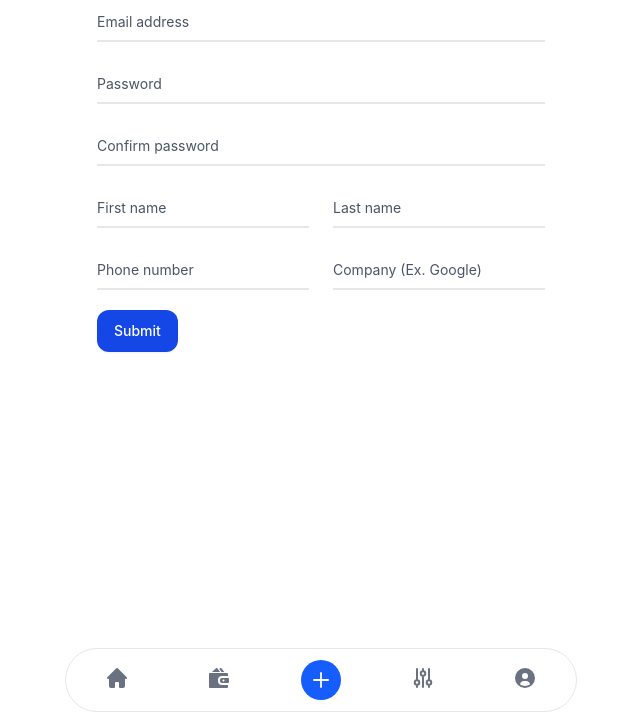
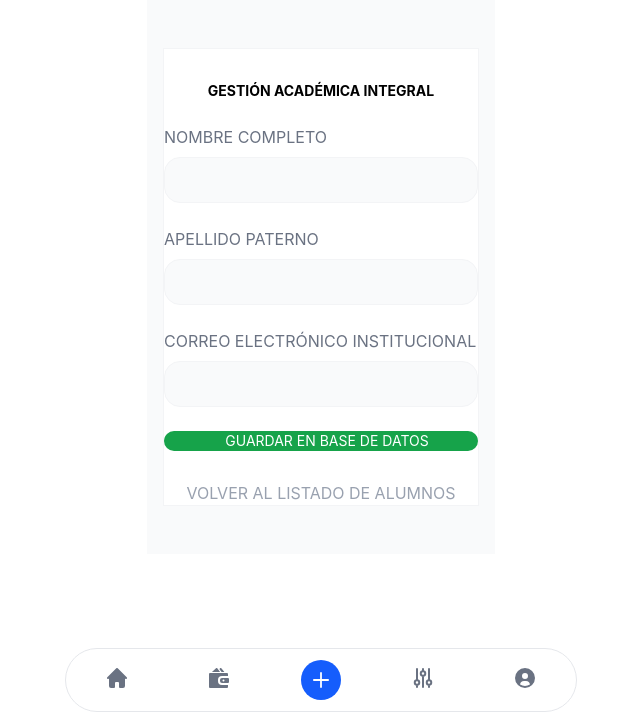
Before and after one commit to IDGS-805-23002597/FlaskBDIDGS805, a Flask app: page /Alumnos in a window 1280 px wide. Shown: the part 72-800 px from the top of the page, without its empty margins (319-959 px from the left). Run offline with Flask 3, Linux system fonts and the light colour scheme; some libraries are stand-ins or nearby versions.

Commit message:
Insertar17-02-2026

```diff
--- a/app.py
+++ b/app.py
@@ -1,18 +1,40 @@
 from flask import Flask, render_template
+from flask import request, redirect, url_for, flash
+from flask_wtf.csrf import CSRFProtect
+from config import DevelopmentConfig
+import forms
+from models import db, Alumnos
 
 app = Flask(__name__)
+app.config.from_object(DevelopmentConfig)
+db.init_app(app)
+csrf = CSRFProtect()
 
 @app.errorhandler(404)
 def page_not_fount(e):
  return render_template("404.html"),404
 
+@app.route("/",methods=['GET','POST'])
 @app.route("/index")
 def index():
-	return render_template("index.html")
+	create_form=forms.UserForm(request.form)
+	alumnos = Alumnos.query.all()
+	return render_template("index.html", form=create_form, alumnos=alumnos)
 
-@app.route('/Alumnos')
+@app.route('/Alumnos', methods=['GET','POST'])
 def alumnos():
-	return render_template("Alumnos.html")
+	create_form=forms.UserForm(request.form)
+	if request.method == 'POST':
+		alum =Alumnos(nombre=create_form.nombre.data,
+					  apaterno=create_form.apaterno.data,
+					  email=create_form.email.data,)
+		db.session.add(alum)
+		db.session.commit()
+		return redirect(url_for('index'))
+	return render_template("Alumnos.html", form=create_form)
+
 
 if __name__ == '__main__':
-	app.run(debug=True)
+	with app.app_context():
+		db.create_all()
+	app.run()
--- a/config.py
+++ b/config.py
@@ -8,5 +8,5 @@ class Config (object):
 
 class DevelopmentConfig(Config):
     DEBUG=True
-    SQLALCHEMY_DATABASE_URI='mysql+pymysql://root:root@127.0.0.1/bdidgs805'
+    SQLALCHEMY_DATABASE_URI='mysql+pymysql://root:2226@127.0.0.1/bdidgs805'
     SQLALCHEMY_TRACK_MODIFICATIONS=False
--- /dev/null
+++ b/forms.py
@@ -0,0 +1,19 @@
+from wtforms import Form
+from wtforms import IntegerField, StringField, PasswordField
+from wtforms import EmailField
+from wtforms import validators
+
+class UserForm(Form):
+    id=IntegerField("id",[
+        validators.DataRequired(message="El campo es requerido"),
+        validators.NumberRange(min=100, max=1000, message="Ingrese valor valido")
+    ])
+    nombre=StringField("nombre",
+    [validators.DataRequired(message="El campo es requerido"),
+     validators.length(min=4, max=10, message="El campo es requerido")])
+
+    apaterno=StringField("apellido Paterno",
+    [validators.DataRequired(message="El campo es requerido")])
+
+    email=EmailField("coreo",
+    [validators.Email(message="Ingresa un correo valido")])
--- a/templates/Alumnos.html
+++ b/templates/Alumnos.html
@@ -1,39 +1,69 @@
-{% extends "layout.html" %} {%block container %}
-{%import "_macros.html" as macros%}
+{% extends "layout.html" %}
+{% block container %}
+{% import "_macros.html" as macros %}
 
-<form class="max-w-md mx-auto">
-  <div class="relative z-0 w-full mb-5 group">
-      <input type="email" name="floating_email" id="floating_email" class="block py-2.5 px-0 w-full text-sm text-heading bg-transparent border-0 border-b-2 border-default-medium appearance-none focus:outline-none focus:ring-0 focus:border-brand peer" placeholder=" " required />
-      <label for="floating_email" class="absolute text-sm text-body duration-300 transform -translate-y-6 scale-75 top-3 -z-10 origin-[0] peer-focus:start-0 peer-focus:text-fg-brand peer-placeholder-shown:scale-100 peer-placeholder-shown:translate-y-0 peer-focus:scale-75 peer-focus:-translate-y-6 rtl:peer-focus:translate-x-1/4 rtl:peer-focus:left-auto">Email address</label>
+
+<div class="flex flex-col items-center justify-center min-h-screen py-16 px-4 bg-gray-50">
+        <br><br>
+    <div class="w-full max-w-2xl bg-white shadow-2xl rounded-3xl overflow-hidden border border-gray-100">
+
+        <div class="bg-green-600 py-10 px-10 text-center">
+            <h2 class="text-white text-3xl font-black uppercase tracking-tighter">Registro de Alumnos</h2>
+            <p class="text-green-100 text-sm mt-2 font-bold uppercase tracking-widest opacity-80">Gestión Académica Integral</p>
         </div>
-  <div class="relative z-0 w-full mb-5 group">
-      <input type="password" name="floating_password" id="floating_password" class="block py-2.5 px-0 w-full text-sm text-heading bg-transparent border-0 border-b-2 border-default-medium appearance-none focus:outline-none focus:ring-0 focus:border-brand peer" placeholder=" " required />
-      <label for="floating_password" class="absolute text-sm text-body duration-300 transform -translate-y-6 scale-75 top-3 -z-10 origin-[0] peer-focus:start-0 peer-focus:text-fg-brand peer-placeholder-shown:scale-100 peer-placeholder-shown:translate-y-0 peer-focus:scale-75 peer-focus:-translate-y-6 rtl:peer-focus:translate-x-1/4 rtl:peer-focus:left-auto">Password</label>
+            <br>
+        <form action="{{ url_for('alumnos') }}" method="POST" class="p-12 space-y-8">
+
+            <div>
+                <label for="nombre" class="block text-xs font-black text-gray-500 uppercase tracking-widest mb-2 ml-2">Nombre Completo</label>
+                <div class="relative">
+                    <div class="absolute inset-y-0 left-0 pl-5 flex items-center pointer-events-none">
+                        <i class="fas fa-user text-gray-400 text-xl"></i>
                     </div>
-  <div class="relative z-0 w-full mb-5 group">
-      <input type="password" name="repeat_password" id="floating_repeat_password" class="block py-2.5 px-0 w-full text-sm text-heading bg-transparent border-0 border-b-2 border-default-medium appearance-none focus:outline-none focus:ring-0 focus:border-brand peer" placeholder=" " required />
-      <label for="floating_repeat_password" class="absolute text-sm text-body duration-300 transform -translate-y-6 scale-75 top-3 -z-10 origin-[0] peer-focus:start-0 peer-focus:text-fg-brand peer-placeholder-shown:scale-100 peer-placeholder-shown:translate-y-0 peer-focus:scale-75 peer-focus:-translate-y-6 rtl:peer-focus:translate-x-1/4 rtl:peer-focus:left-auto">Confirm password</label>
-  </div>
-  <div class="grid md:grid-cols-2 md:gap-6">
-    <div class="relative z-0 w-full mb-5 group">
-        <input type="text" name="floating_first_name" id="floating_first_name" class="block py-2.5 px-0 w-full text-sm text-heading bg-transparent border-0 border-b-2 border-default-medium appearance-none focus:outline-none focus:ring-0 focus:border-brand peer" placeholder=" " required />
-        <label for="floating_first_name" class="absolute text-sm text-body duration-300 transform -translate-y-6 scale-75 top-3 -z-10 origin-[0] peer-focus:start-0 peer-focus:text-fg-brand peer-placeholder-shown:scale-100 peer-placeholder-shown:translate-y-0 peer-focus:scale-75 peer-focus:-translate-y-6 rtl:peer-focus:translate-x-1/4 rtl:peer-focus:left-auto">First name</label>
-    </div>
-    <div class="relative z-0 w-full mb-5 group">
-        <input type="text" name="floating_last_name" id="floating_last_name" class="block py-2.5 px-0 w-full text-sm text-heading bg-transparent border-0 border-b-2 border-default-medium appearance-none focus:outline-none focus:ring-0 focus:border-brand peer" placeholder=" " required />
-        <label for="floating_last_name" class="absolute text-sm text-body duration-300 transform -translate-y-6 scale-75 top-3 -z-10 origin-[0] peer-focus:start-0 peer-focus:text-fg-brand peer-placeholder-shown:scale-100 peer-placeholder-shown:translate-y-0 peer-focus:scale-75 peer-focus:-translate-y-6 rtl:peer-focus:translate-x-1/4 rtl:peer-focus:left-auto">Last name</label>
+                    <input type="text" name="nombre" id="nombre" value="{{ form.nombre.data if form.nombre.data else '' }}"
+                        class="block w-full pl-14 pr-6 py-5 bg-gray-50 border-2 border-gray-100 rounded-2xl text-lg font-medium placeholder-gray-300 focus:outline-none focus:ring-4 focus:ring-green-500/20 focus:border-green-500 transition-all"
+                         required />
                 </div>
             </div>
-  <div class="grid md:grid-cols-2 md:gap-6">
-    <div class="relative z-0 w-full mb-5 group">
-        <input type="tel" pattern="[0-9]{3}-[0-9]{3}-[0-9]{4}" name="floating_phone" id="floating_phone" class="block py-2.5 px-0 w-full text-sm text-heading bg-transparent border-0 border-b-2 border-default-medium appearance-none focus:outline-none focus:ring-0 focus:border-brand peer" placeholder=" " required />
-        <label for="floating_phone" class="absolute text-sm text-body duration-300 transform -translate-y-6 scale-75 top-3 -z-10 origin-[0] peer-focus:start-0 peer-focus:text-fg-brand peer-placeholder-shown:scale-100 peer-placeholder-shown:translate-y-0 peer-focus:scale-75 peer-focus:-translate-y-6 rtl:peer-focus:translate-x-1/4 rtl:peer-focus:left-auto">Phone number</label>
+                <br>
+            <div>
+                <label for="apaterno" class="block text-xs font-black text-gray-500 uppercase tracking-widest mb-2 ml-2">Apellido Paterno</label>
+                <div class="relative">
+                    <div class="absolute inset-y-0 left-0 pl-5 flex items-center pointer-events-none">
+                        <i class="fas fa-id-card text-gray-400 text-xl"></i>
                     </div>
-    <div class="relative z-0 w-full mb-5 group">
-        <input type="text" name="floating_company" id="floating_company" class="block py-2.5 px-0 w-full text-sm text-heading bg-transparent border-0 border-b-2 border-default-medium appearance-none focus:outline-none focus:ring-0 focus:border-brand peer" placeholder=" " required />
-        <label for="floating_company" class="absolute text-sm text-body duration-300 transform -translate-y-6 scale-75 top-3 -z-10 origin-[0] peer-focus:start-0 peer-focus:text-fg-brand peer-placeholder-shown:scale-100 peer-placeholder-shown:translate-y-0 peer-focus:scale-75 peer-focus:-translate-y-6 rtl:peer-focus:translate-x-1/4 rtl:peer-focus:left-auto">Company (Ex. Google)</label>
+                    <input type="text" name="apaterno" id="apaterno" value="{{ form.apaterno.data if form.apaterno.data else '' }}"
+                        class="block w-full pl-14 pr-6 py-5 bg-gray-50 border-2 border-gray-100 rounded-2xl text-lg font-medium placeholder-gray-300 focus:outline-none focus:ring-4 focus:ring-green-500/20 focus:border-green-500 transition-all"
+                         required />
                 </div>
             </div>
-  <button type="submit" class="text-white bg-brand box-border border border-transparent hover:bg-brand-strong focus:ring-4 focus:ring-brand-medium shadow-xs font-medium leading-5 rounded-base text-sm px-4 py-2.5 focus:outline-none">Submit</button>
+                <br>
+            <div class="pb-4">
+                <label for="email" class="block text-xs font-black text-gray-500 uppercase tracking-widest mb-2 ml-2">Correo Electrónico Institucional</label>
+                <div class="relative">
+                    <div class="absolute inset-y-0 left-0 pl-5 flex items-center pointer-events-none">
+                        <i class="fas fa-envelope text-gray-400 text-xl"></i>
+                    </div>
+                    <input type="email" name="email" id="email" value="{{ form.email.data if form.email.data else '' }}"
+                        class="block w-full pl-14 pr-6 py-5 bg-gray-50 border-2 border-gray-100 rounded-2xl text-lg font-medium placeholder-gray-300 focus:outline-none focus:ring-4 focus:ring-green-500/20 focus:border-green-500 transition-all"
+                         required />
+                </div>
+            </div>
+                <br>
+            <button type="submit"
+                style="background-color: #16a34a;"
+                class="w-full flex items-center justify-center py-6 rounded-2xl text-white font-black text-sm uppercase tracking-widest shadow-[0_10px_20px_rgba(22,163,74,0.3)] hover:bg-green-700 hover:shadow-[0_15px_25px_rgba(22,163,74,0.4)] transition-all transform hover:-translate-y-1 active:scale-95">
+                <i class="fas fa-database mr-3 text-xl"></i> Guardar en Base de Datos
+            </button>
+                <br>
+            <div class="mt-8 text-center">
+                <a href="{{ url_for('index') }}" class="inline-flex items-center text-xs font-black text-gray-400 hover:text-green-600 uppercase tracking-tighter transition-colors">
+                    <i class="fas fa-arrow-left mr-2"></i> Volver al Listado de Alumnos
+                </a>
+            </div>
         </form>
- {%endblock%}
+    </div>
+<br><br>
+</div>
+
+{% endblock %}
```
Also changed, not shown: models.py (added, +16 -0 lines), templates/index.html (+59 -47 lines), 3 other files. Lines whose indentation alone changed are shown as unchanged.
